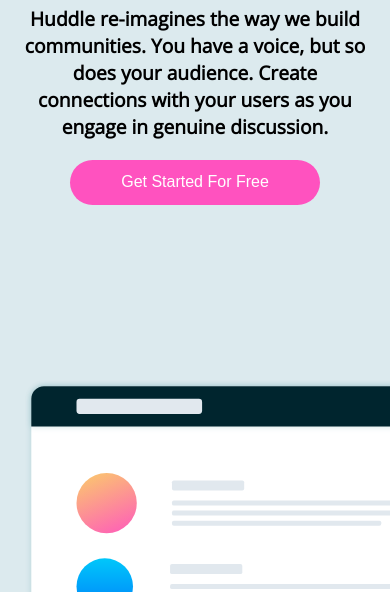
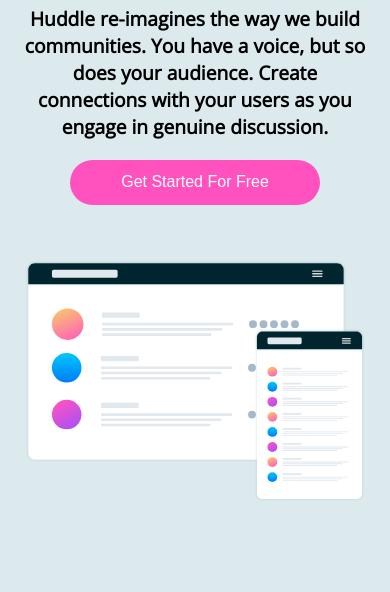
Before and after one commit to Eliezer2000/landingPage, a plain HTML site: page index.html in a window 390 px wide. Shown: the part 252-844 px from the top of the page. Drawn offline with nearby package versions, Linux system fonts and the light colour scheme.

Commit message:
menu responsivo +

```diff
--- a/css/responsivo.css
+++ b/css/responsivo.css
@@ -39,7 +39,7 @@
             "H"
             "I"
             "J";
-        row-gap: 130px;
+        row-gap: 100px;
     }
     #txt-1{
         grid-area: A;
@@ -81,9 +81,20 @@
         color: rgba(255, 255, 255, 0.747);
         box-shadow: 0 12px 16px 0 #0000003d, 0 17px 50px 0 rgba(0,0,0,0.19);
     }
+    #img-1{
+        grid-area: B;
+        padding: 15px;
+        margin: 10px
+px
+;
+    position: relative;
+    bottom: 90px;
+    }
     #img-1 img{
         display: block;
+        margin-top: 0px;
         margin-left: auto;
-        margin-right: auto
+        margin-right: auto;
+        width: -webkit-fill-available;
     }
 }
```
